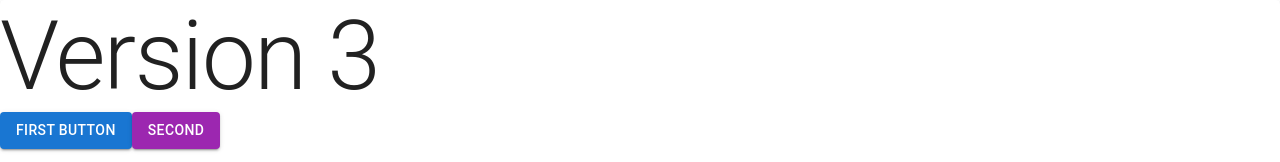
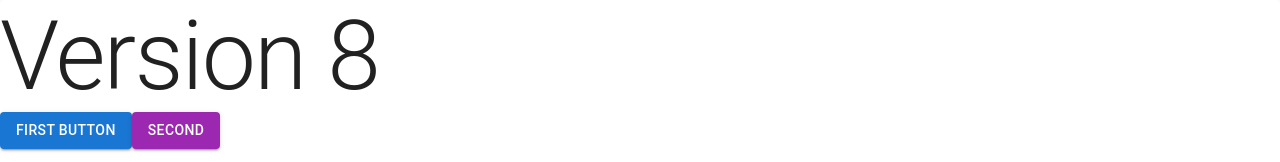
Before and after one commit to kryvkovr/dark-mode-typescript, a React (Create React App) app: page / in a window 1280 px wide. Shown: the top 162 px of the page. Built offline with nearby package versions, Linux system fonts and the light colour scheme.

Commit message:
version 8

```diff
--- a/src/App.tsx
+++ b/src/App.tsx
@@ -9,7 +9,7 @@ function App() {
   return (
     <Paper style={{ height: "100vh" }}>
       <Grid container direction="column">
-        <Typography variant="h1">Version 3</Typography>
+        <Typography variant="h1">Version 8</Typography>
       </Grid>
 
       <Button variant="contained" color="primary">
```
